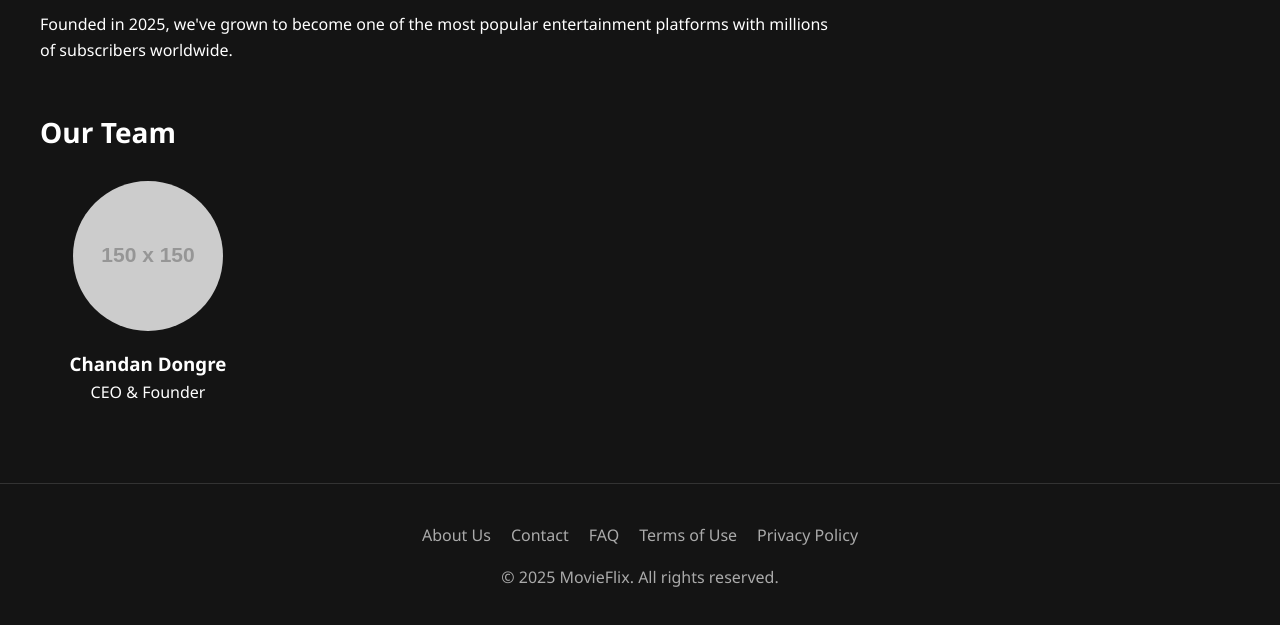
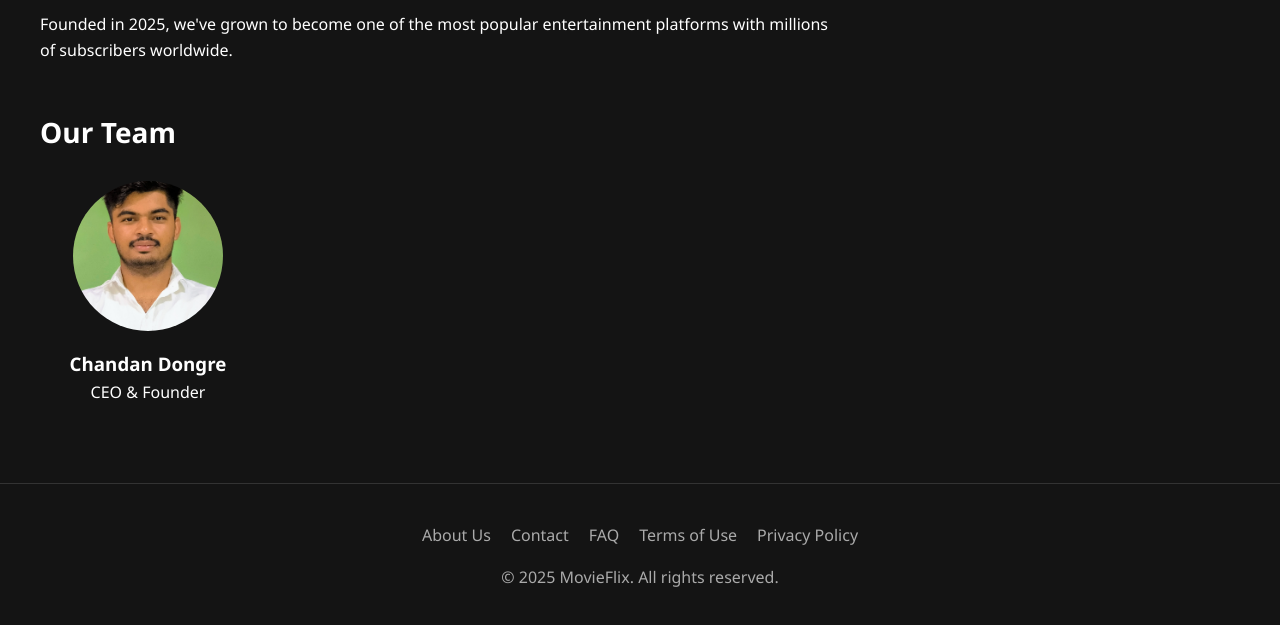
Before and after one commit to ChandanDongre/MovieFlixs1, a plain HTML site: page about.html in a window 1280 px wide. Shown: the part 217-842 px from the top of the page. Drawn offline with Linux system fonts and the light colour scheme; placeholder pictures from the web are drawn by us.

Commit message:
Update about.html

```diff
--- a/about.html
+++ b/about.html
@@ -29,7 +29,7 @@
             <h2>Our Team</h2>
             <div class="team-grid">
                 <div class="team-member">
-                    <img src="https://via.placeholder.com/150" alt="Chandan Dongre">
+                    <img src="IMG_20250327_133258648_AE~4.jpg">
                     <h3>Chandan Dongre</h3>
                     <p>CEO & Founder</p>
                 </div>
```
